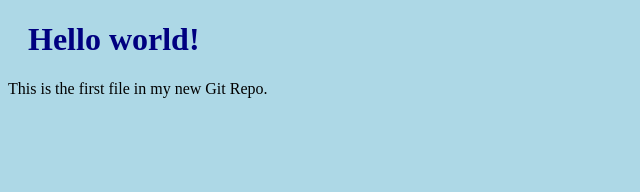
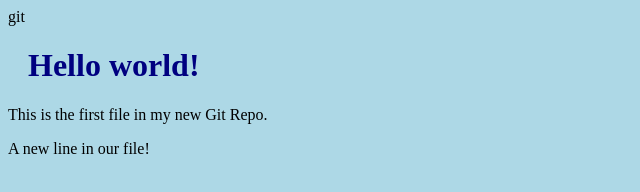
Before and after one commit to vanbang9710/hello-world, a plain HTML site: page index.html in a window 1280 px wide. Shown: the whole page, without its empty margins (0-640 px from the left). Drawn offline with Linux system fonts and the light colour scheme.

Commit message:
Updated index.html with a new line

```diff
--- a/index.html
+++ b/index.html
@@ -4,10 +4,11 @@
 <title>Hello World!</title>
 <link rel="stylesheet" href="bluestyle.css">
 </head>
-<body>
+<body>git
 
 <h1>Hello world!</h1>
 <p>This is the first file in my new Git Repo.</p>
+<p>A new line in our file!</p>
 
 </body>
 </html>
```
